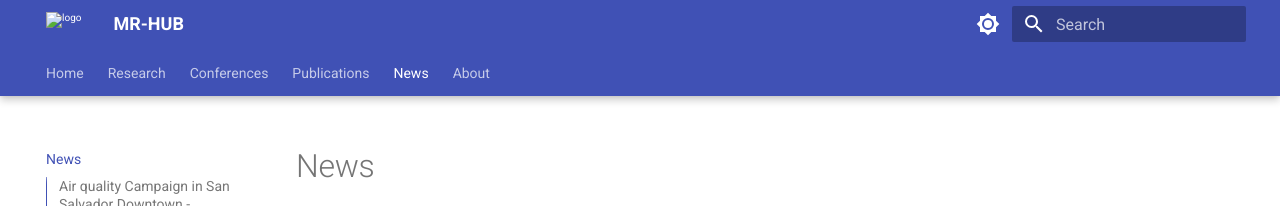
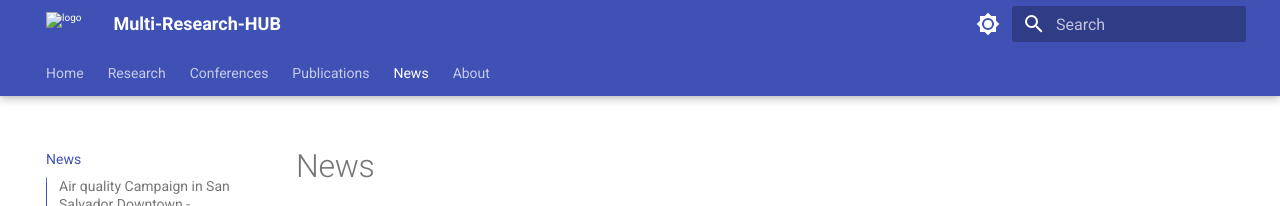
Before and after one commit to multiRH/MR-HUB, an MkDocs documentation site: the page built from docs/latest_2025.md, in a window 1280 px wide. Shown: the top 206 px of the page. Built offline with MkDocs 1.6.1 and Material for MkDocs 9.7.7, drawn with Linux system fonts in a browser that asks for light colours.

Commit message:
adding changes to mkdocs.yml

```diff
--- a/mkdocs.yml
+++ b/mkdocs.yml
@@ -1,4 +1,4 @@
-site_name: MR-HUB
+site_name: Multi-Research-HUB
 nav:
   - Home: index.md
   - Research:
```
